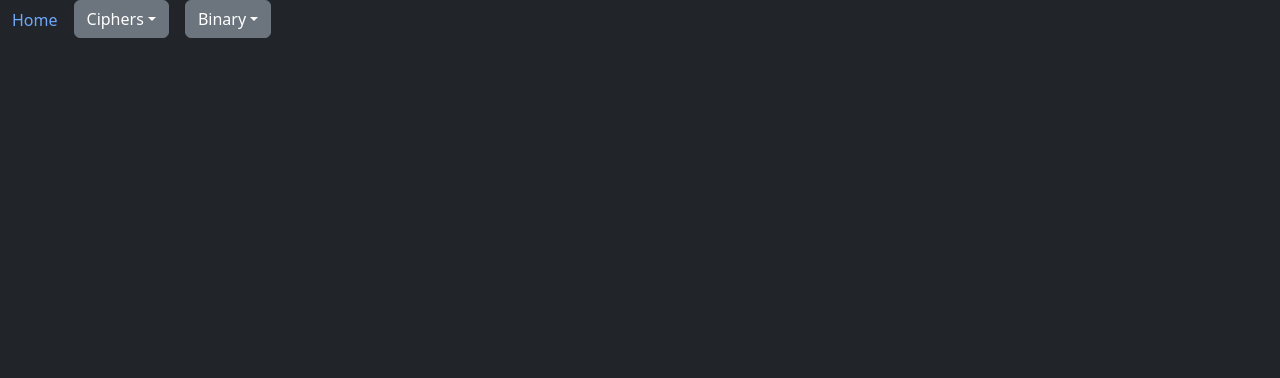
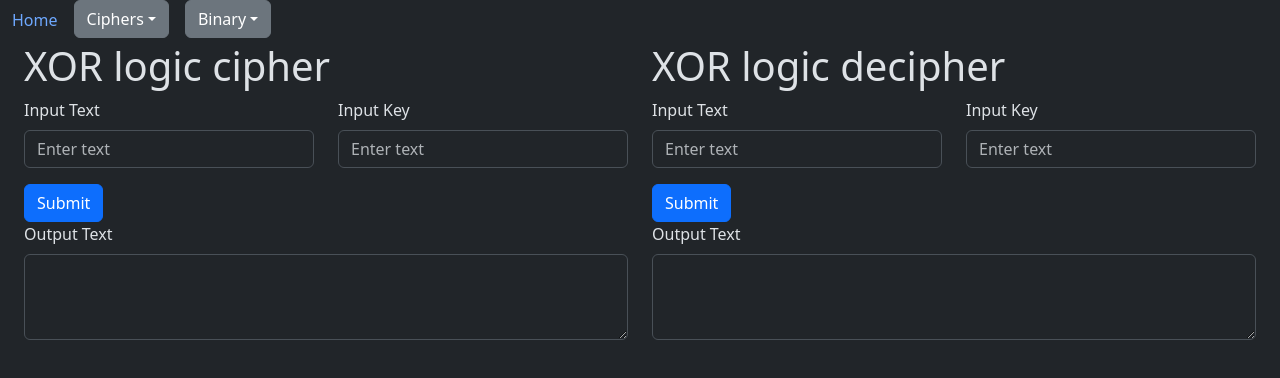
Before and after one commit to JustLobo1121/playground, a React (Vite) app: page /xor_logic in a window 1280 px wide. Before the commit this address had no page. Shown: the top 378 px of the page. Built offline with nearby package versions, Linux system fonts and the light colour scheme.

Commit message:
feat: XOR gate logic implemented

```diff
--- a/index.html
+++ b/index.html
@@ -5,7 +5,7 @@
     <link rel="icon" type="image/svg+xml" href="/vite.svg" />
     <link href="https://cdn.jsdelivr.net/npm/bootstrap@5.3.8/dist/css/bootstrap.min.css" rel="stylesheet" integrity="sha384-sRIl4kxILFvY47J16cr9ZwB07vP4J8+LH7qKQnuqkuIAvNWLzeN8tE5YBujZqJLB" crossorigin="anonymous">
     <meta name="viewport" content="width=device-width, initial-scale=1.0" />
-    <title>front-playground</title>
+    <title>Playground</title>
   </head>
   <body>
     <div id="root"></div>
--- a/src/Routes/Rutas.jsx
+++ b/src/Routes/Rutas.jsx
@@ -11,6 +11,7 @@ function Rutas() {
             <Route>
                 <Route path="/" element={<Home />} />
                 <Route path="/caesar_cipher"element={<CaesarEncoder />} />
+                <Route path="/xor_logic"element={<XORLogic />} />
                 <Route path="/binary_translate"element={<BinaryTranslate />} />
                 <Route path="/binary_conversion"element={<BinaryConversion />} />
             </Route>
--- a/src/components/ciphers/caesar-cipher.jsx
+++ b/src/components/ciphers/caesar-cipher.jsx
@@ -57,6 +57,5 @@ export function caesarDecipher(text, replacement) {
 
 			// otherwise
 			return char
-
 		}).join('')
 }
--- a/src/components/ciphers/xor-gateLogic.jsx
+++ b/src/components/ciphers/xor-gateLogic.jsx
@@ -1,5 +1,15 @@
-export function xor_gate(A,B) {
-    var C
-
-    return C
+/**
+ * module function to use the XOR table to encode
+ * @param {String} ti Binary Text Input
+ * @param {String} tk Binary Text Input key
+ * @returns Binary string encoded with XOR truth table
+ */
+export function xor_encoder(ti, tk) {
+    const code = []
+    for (let i=0; i<ti.length;i++) {
+        let iKey = i % tk.length
+        if (ti[i] == tk[iKey]) code.push("0")
+        if (ti[i] != tk[iKey]) code.push("1")
+    }
+    return code.join("")
 }
--- a/src/components/extras/binary-translate.jsx
+++ b/src/components/extras/binary-translate.jsx
@@ -32,8 +32,7 @@ export function charToBinary(char) {
     const aux = char
         .split("")
         .map(c => {
-            const code = c.charCodeAt(0)
-            if (code.toString(2).length < 8) return String(code.toString(2)).padStart(8,0)
+            return String(c.charCodeAt(0).toString(2)).padStart(8,0)
         }).join('')
     return aux
 }
--- a/src/modules/NavBar.jsx
+++ b/src/modules/NavBar.jsx
@@ -15,6 +15,7 @@ function NavBar() {
 				</Dropdown.Toggle>
 				<Dropdown.Menu>
         			<Dropdown.Item eventkey={1} href="/caesar_cipher">Caesar</Dropdown.Item>
+        			<Dropdown.Item eventkey={1} href="/xor_logic">XOR logic</Dropdown.Item>
       			</Dropdown.Menu>
 			</Dropdown>
 			<Dropdown>
@@ -22,8 +23,8 @@ function NavBar() {
 					Binary
 				</Dropdown.Toggle>
 				<Dropdown.Menu>
-					<Dropdown.Item eventKey={1} href="/binary_conversion">Conversion num</Dropdown.Item>
-        			<Dropdown.Item eventkey={1} href="/binary_translate">Translate char</Dropdown.Item>
+					<Dropdown.Item eventKey={1} href="/binary_conversion">Conversion number</Dropdown.Item>
+        			<Dropdown.Item eventkey={1} href="/binary_translate">Translate character</Dropdown.Item>
 				</Dropdown.Menu>
 			</Dropdown>
 		</Nav>
--- /dev/null
+++ b/src/views/ciphers/XORLogic.jsx
@@ -0,0 +1,95 @@
+import { Container,Form,Row,Col, Button } from "react-bootstrap"
+import { useState } from 'react'
+import { binaryToChar, charToBinary } from "../../components/extras/binary-translate"
+import { xor_encoder } from "../../components/ciphers/xor-gateLogic"
+
+function XORLogic() {
+    const [textInputC, setTextInputC] = useState("")
+    const [textInputD, setTextInputD] = useState("")
+    const [textInputKeyC, setTextInputKeyC] = useState("")
+    const [textInputKeyD, setTextInputKeyD] = useState("")
+    const [textOutputC, setTextOutputC] = useState("")
+    const [textOutputD, setTextOutputD] = useState("")
+    const [validateC, setValidateC] = useState(false)
+    const [validateD, setValidateD] = useState(false)
+
+    function handleSumitC(e) {
+        e.preventDefault()
+        if (textInputC === "") return
+        if (textInputKeyC === "") return
+        setValidateC(true)
+        handleLogicC()
+    }
+    function handleSumitD(e) {
+        e.preventDefault()
+        if (textInputD === "") return
+        if (textInputKeyD === "") return
+        setValidateD(true)
+        handleLogicD()
+    }
+    function handleLogicC() {
+        const tib = charToBinary(textInputC)
+        const tkb = charToBinary(textInputKeyC)
+        const result = xor_encoder(tib, tkb)
+        setTextOutputC(result)
+    }
+    function handleLogicD() {
+        const tkb = charToBinary(textInputKeyD)
+        const result = xor_encoder(textInputD, tkb)
+        const finalResult = binaryToChar(result)
+        setTextOutputD(finalResult)
+    }
+
+    return (
+        <Container fluid>
+            <Row>
+                <Col>
+                    <Form onSubmit={handleSumitC} validated={validateC}>
+                        <h1>XOR logic cipher</h1>
+                        <Row className="mb-3">
+                            <Form.Group as={Col} controlId="formGridIputText">
+                                <Form.Label>Input Text</Form.Label>
+                                <Form.Control required type="text" placeholder="Enter text" onChange={(e) => { setTextInputC(e.target.value) }} />
+                                <Form.Control.Feedback type="invalid">insert any text</Form.Control.Feedback>
+                            </Form.Group>
+                            <Form.Group as={Col} controlId="formGridIputTextKey">
+                                <Form.Label>Input Key</Form.Label>
+                                <Form.Control required type="text" placeholder="Enter text" onChange={(e) => { setTextInputKeyC(e.target.value) }} />
+                                <Form.Control.Feedback type="invalid">insert any Key or Text</Form.Control.Feedback>
+                            </Form.Group>
+                        </Row>
+                        <Button variant="primary" type="submit">Submit</Button>
+                        <Form.Group className="mb-3" controlId="exampleForm.ControlTextarea1">
+                            <Form.Label>Output Text</Form.Label>
+                            <Form.Control as="textarea" rows={3} value={textOutputC} readOnly />
+                        </Form.Group>
+                    </Form>
+                </Col>
+                <Col>
+                    <Form onSubmit={handleSumitD} validated={validateD}>
+                        <h1>XOR logic decipher</h1>
+                        <Row className="mb-3">
+                            <Form.Group as={Col} controlId="formGridIputText">
+                                <Form.Label>Input Text</Form.Label>
+                                <Form.Control required type="text" placeholder="Enter text" onChange={(e) => { setTextInputD(e.target.value) }} />
+                                <Form.Control.Feedback type="invalid">insert any text</Form.Control.Feedback>
+                            </Form.Group>
+                            <Form.Group as={Col} controlId="formGridIputTextKey">
+                                <Form.Label>Input Key</Form.Label>
+                                <Form.Control required type="text" placeholder="Enter text" onChange={(e) => { setTextInputKeyD(e.target.value) }} />
+                                <Form.Control.Feedback type="invalid">insert any Key or Text</Form.Control.Feedback>
+                            </Form.Group>
+                        </Row>
+                        <Button variant="primary" type="submit">Submit</Button>
+                        <Form.Group className="mb-3" controlId="exampleForm.ControlTextarea1">
+                            <Form.Label>Output Text</Form.Label>
+                            <Form.Control as="textarea" rows={3} value={textOutputD} readOnly />
+                        </Form.Group>
+                    </Form>
+                </Col>
+            </Row>
+        </Container>
+    )
+}
+
+export default XORLogic
--- a/src/views/extras/BinaryTranslate.jsx
+++ b/src/views/extras/BinaryTranslate.jsx
@@ -14,10 +14,10 @@ function BinaryTranslate() {
     }
 
     return (
-        <Container>
+        <Container fluid>
             <Row>
                 <Col>
-                    <h1>test Binary translate</h1>
+                    <h1>Binary translate char to binary</h1>
                     <Col>
                         <h2>input</h2>
                         <input type="text" onChange={handleInputToBinaryOnChange}/>
@@ -26,7 +26,7 @@ function BinaryTranslate() {
                     <textarea typeof="text" readOnly value={outputText} style={{ width: '500px', height: '150px' }}></textarea>
                 </Col>
                 <Col>
-                    <h1>binary to char</h1>
+                    <h1>translate binary to char</h1>
                     <Col>
                         <h2>input</h2>
                         <input type="text" onChange={handleInputToCharOnChange}/>
```
